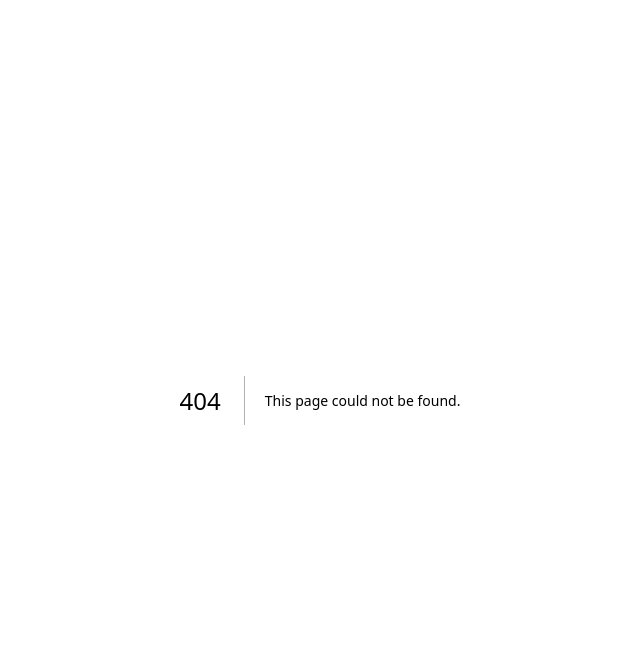
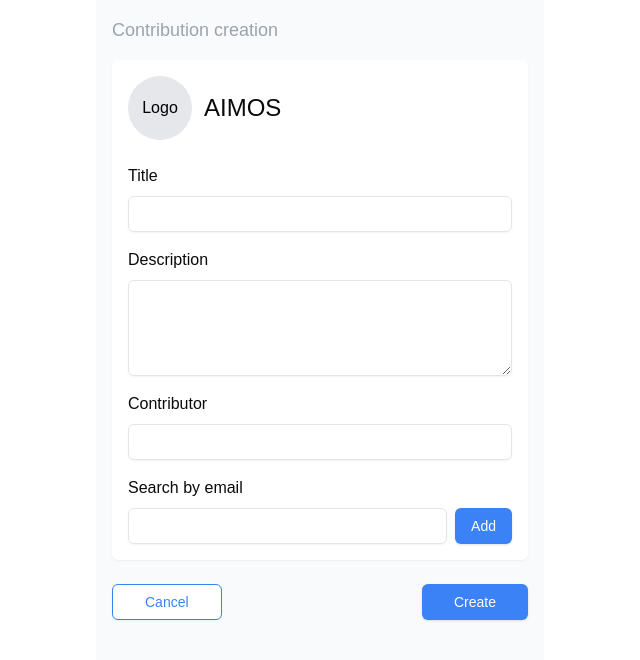
Before and after one commit to openheartmind/WISDOM-Frontend-MVP, a Next.js app: page /contribution/create in a window 1280 px wide. Before the commit this address had no page. Shown: the top 660 px of the page, without its empty margins (320-960 px from the left). Built offline with nearby package versions, Linux system fonts and the light colour scheme.

Commit message:
Add ContributionForm component with email validation and contributor management

```diff
--- /dev/null
+++ b/src/app/contribution/create/page.tsx
@@ -0,0 +1,189 @@
+"use client"
+
+import { useState } from "react"
+import { Button } from "@/components/ui/button"
+import { Input } from "@/components/ui/input"
+import { Textarea } from "@/components/ui/textarea"
+import { AlertCircle } from "lucide-react"
+
+export default function ContributionForm() {
+  const [title, setTitle] = useState("")
+  const [description, setDescription] = useState("")
+  const [contributor, setContributor] = useState("")
+  const [email, setEmail] = useState("")
+  const [emailError, setEmailError] = useState<string | null>(null)
+  const [contributors, setContributors] = useState<string[]>([])
+  const [jsonResponse, setJsonResponse] = useState<string | null>(null)
+
+  // Email validation function
+  const isValidEmail = (email: string): boolean => {
+    const emailRegex = /^[a-zA-Z0-9._%+-]+@[a-zA-Z0-9.-]+\.[a-zA-Z]{2,}$/
+    return emailRegex.test(email)
+  }
+
+  const handleAddEmail = () => {
+    // Reset previous error
+    setEmailError(null)
+
+    // Check if email is empty
+    if (!email.trim()) {
+      setEmailError("Email cannot be empty")
+      return
+    }
+
+    // Validate email format
+    if (!isValidEmail(email)) {
+      setEmailError("Please enter a valid email address")
+      return
+    }
+
+    // Check if email already exists in the list
+    if (contributors.includes(email)) {
+      setEmailError("This email has already been added")
+      return
+    }
+
+    // Add valid email to the list
+    setContributors([...contributors, email])
+    setEmail("")
+  }
+
+  const handleSubmit = async () => {
+    // Create the JSON payload
+    const payload = {
+      title,
+      description,
+      contributor,
+      contributors,
+    }
+
+    // Display the JSON for demonstration
+    setJsonResponse(JSON.stringify(payload, null, 2))
+
+    // In a real application, you would send this to your backend:
+    // const response = await fetch('/api/contributions', {
+    //   method: 'POST',
+    //   headers: {
+    //     'Content-Type': 'application/json',
+    //   },
+    //   body: JSON.stringify(payload),
+    // })
+    // const data = await response.json()
+    // console.log('Response from server:', data)
+  }
+
+  return (
+    <div className="max-w-md mx-auto bg-gray-50 min-h-screen">
+      <div className="p-4">
+        <h1 className="text-gray-400 text-lg font-light mb-4">Contribution creation</h1>
+
+        <div className="bg-white p-4 rounded-md shadow-sm">
+          <div className="flex items-center gap-3 mb-6">
+            <div className="bg-gray-200 rounded-full w-16 h-16 flex items-center justify-center">
+              <span className="text-black font-medium">Logo</span>
+            </div>
+            <span className="text-2xl font-medium">AIMOS</span>
+          </div>
+
+          <div className="space-y-4">
+            <div>
+              <label htmlFor="title" className="block mb-2 font-medium">
+                Title
+              </label>
+              <Input
+                id="title"
+                value={title}
+                onChange={(e) => setTitle(e.target.value)}
+                className="border rounded-md w-full"
+              />
+            </div>
+
+            <div>
+              <label htmlFor="description" className="block mb-2 font-medium">
+                Description
+              </label>
+              <Textarea
+                id="description"
+                value={description}
+                onChange={(e) => setDescription(e.target.value)}
+                className="border rounded-md w-full h-24"
+              />
+            </div>
+
+            <div>
+              <label htmlFor="contributor" className="block mb-2 font-medium">
+                Contributor
+              </label>
+              <Input
+                id="contributor"
+                value={contributor}
+                onChange={(e) => setContributor(e.target.value)}
+                className="border rounded-md w-full"
+              />
+            </div>
+
+            <div>
+              <label htmlFor="email" className="block mb-2 font-medium">
+                Search by email
+              </label>
+              <div className="flex gap-2">
+                <div className="flex-1">
+                  <Input
+                    id="email"
+                    type="email"
+                    value={email}
+                    onChange={(e) => {
+                      setEmail(e.target.value)
+                      setEmailError(null) // Clear error when typing
+                    }}
+                    className={`border rounded-md w-full ${emailError ? "border-red-500" : ""}`}
+                  />
+                  {emailError && (
+                    <div className="flex items-center mt-1 text-red-500 text-xs">
+                      <AlertCircle className="h-3 w-3 mr-1" />
+                      <span>{emailError}</span>
+                    </div>
+                  )}
+                </div>
+                <Button onClick={handleAddEmail} className="bg-blue-500 hover:bg-blue-600 text-white px-4">
+                  Add
+                </Button>
+              </div>
+            </div>
+
+            {contributors.length > 0 && (
+              <div className="mt-2">
+                <ul className="space-y-1">
+                  {contributors.map((contributor, index) => (
+                    <li key={index} className="text-sm text-gray-600 flex items-center">
+                      <span className="inline-block w-4 h-4 bg-green-100 text-green-800 rounded-full mr-2 flex items-center justify-center text-xs">
+                        ✓
+                      </span>
+                      {contributor}
+                    </li>
+                  ))}
+                </ul>
+              </div>
+            )}
+          </div>
+        </div>
+
+        <div className="flex justify-between mt-6">
+          <Button variant="outline" className="border border-blue-500 text-blue-500 px-8">
+            Cancel
+          </Button>
+          <Button onClick={handleSubmit} className="bg-blue-500 hover:bg-blue-600 text-white px-8">
+            Create
+          </Button>
+        </div>
+
+        {jsonResponse && (
+          <div className="mt-6 p-4 bg-gray-100 rounded-md">
+            <h3 className="font-medium mb-2">JSON Response:</h3>
+            <pre className="text-xs overflow-auto p-2 bg-white border rounded">{jsonResponse}</pre>
+          </div>
+        )}
+      </div>
+    </div>
+  )
+}
--- /dev/null
+++ b/src/components/ui/textarea.tsx
@@ -0,0 +1,22 @@
+import * as React from "react"
+
+import { cn } from "@/lib/utils"
+
+const Textarea = React.forwardRef<
+  HTMLTextAreaElement,
+  React.ComponentProps<"textarea">
+>(({ className, ...props }, ref) => {
+  return (
+    <textarea
+      className={cn(
+        "flex min-h-[60px] w-full rounded-md border border-input bg-transparent px-3 py-2 text-base shadow-sm placeholder:text-muted-foreground focus-visible:outline-none focus-visible:ring-1 focus-visible:ring-ring disabled:cursor-not-allowed disabled:opacity-50 md:text-sm",
+        className
+      )}
+      ref={ref}
+      {...props}
+    />
+  )
+})
+Textarea.displayName = "Textarea"
+
+export { Textarea }
```
